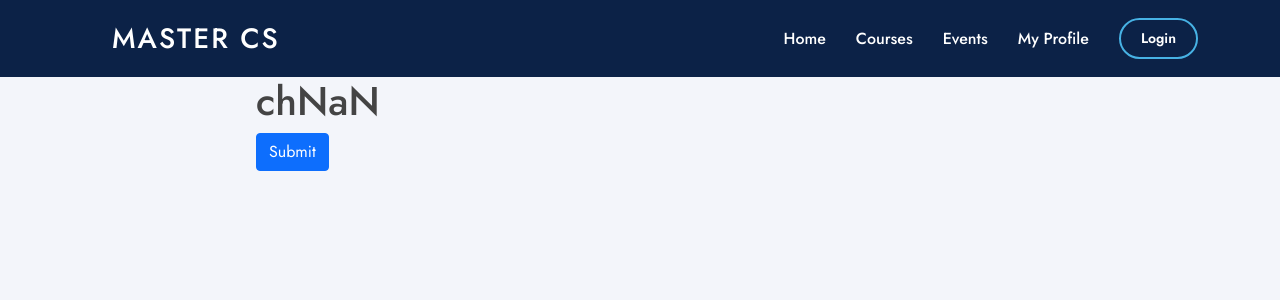
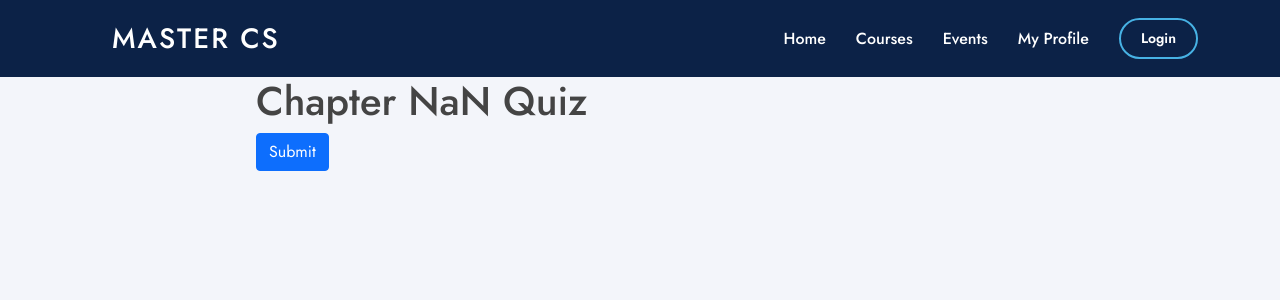
Before and after one commit to zhuqiashley/Senior-Project, a Vue app: page /Problem in a window 1280 px wide. Shown: the top 300 px of the page. Built offline with nearby package versions, Linux system fonts and the light colour scheme.

Commit message:
fixed a few spelling

```diff
--- a/src/views/Introduction.vue
+++ b/src/views/Introduction.vue
@@ -5,7 +5,7 @@
       <div v-if="this.result===0" style="margin-left: 20%;margin-right: 20%;">
         <h1>What Type of Learner Are You?</h1>
         <img src="../assets/img/quiz/introQuiz.png"
-             style="text-align:center;margin-right: 15%;margin-bottom: 15px;margin-top: 15px" height="300">
+            style="text-align:center;margin-right: 15%;margin-bottom: 15px;margin-top: 15px" height="300">
         <div v-for="(pro,idx) in list" :key="pro.id">
           <p class="content">{{ idx + 1 }}. {{ pro.content }}</p>
           <label>
@@ -32,7 +32,7 @@
           <hr>
         </div>
         <div>
-          <p class="content">Additional: When you visit a website for the first time, what is the first thing you look
+          <p class="content">Additional Question: When you visit a website for the first time, what is the first thing you look
             at?</p>
           <label>
             <div class="item">
--- a/src/views/Problem.vue
+++ b/src/views/Problem.vue
@@ -1,6 +1,6 @@
 <template>
   <div style="margin-left: 20%;margin-right: 20%;">
-    <h1>ch{{ Number(index) + 1 }}</h1>
+    <h1>Chapter {{ Number(index) + 1 }} Quiz</h1>
     <div v-for="(pro,idx) in this.$store.state.current" :key="pro.id">
       <p class="content">{{ idx + 1 }}. {{ pro.content }}</p>
       <label>
@@ -52,8 +52,8 @@
     </button>
     <div v-if="this.$store.state.isSubmit">
       <p>Your score: {{score}}</p>
-      <p>reference:<a :href="this.$store.state.url[this.id][this.index]">1</a></p>
-      <p>watch this chapter video again:<a :href="this.$store.state.video[this.id][this.index]">video</a></p>
+      <p>reference:<a :href="this.$store.state.url[this.id][this.index]"> Click Here </a></p>
+      <p>watch this chapter video again:<a :href="this.$store.state.video[this.id][this.index]">Click Here</a></p>
     </div>
   </div>
 </template>
```
